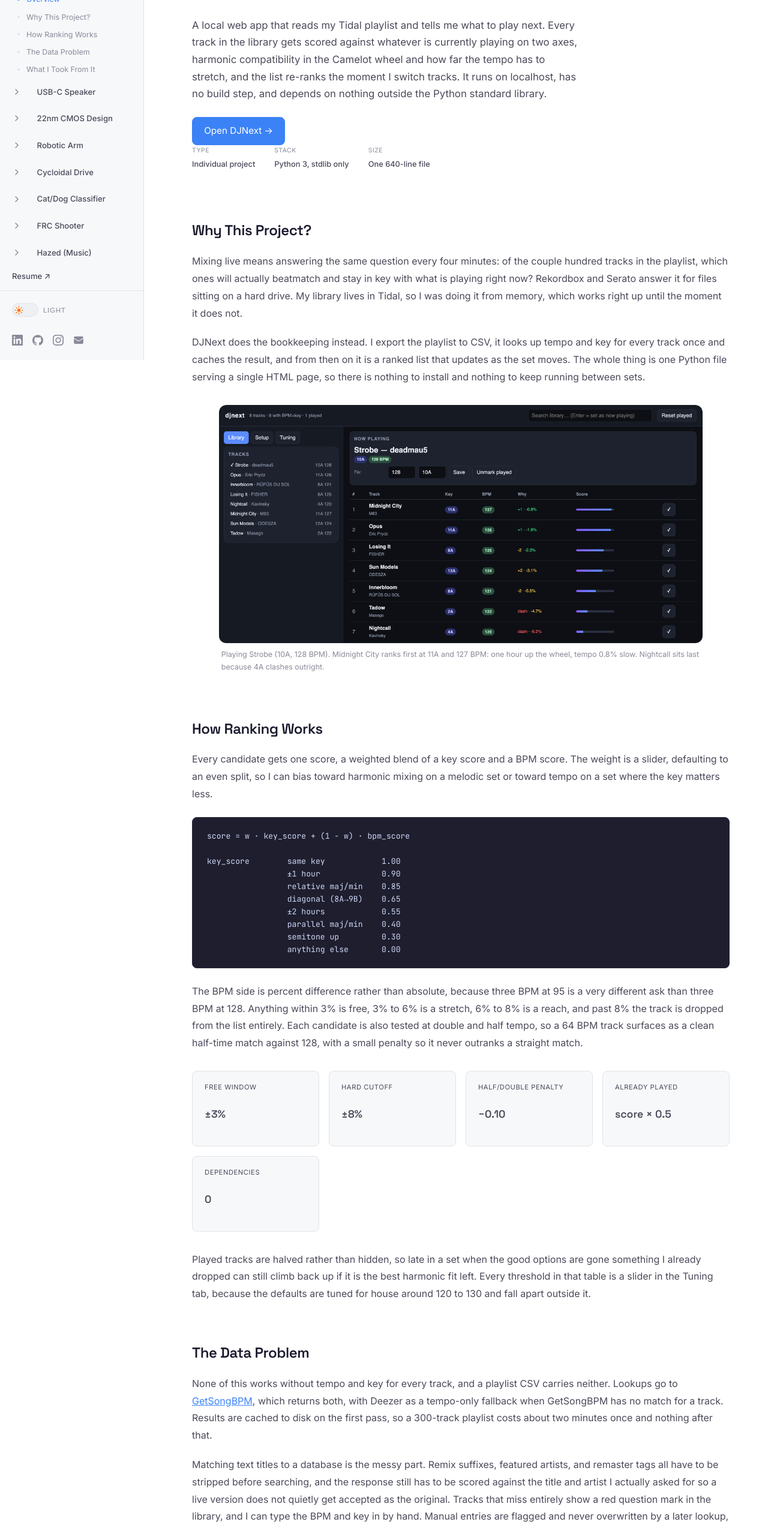
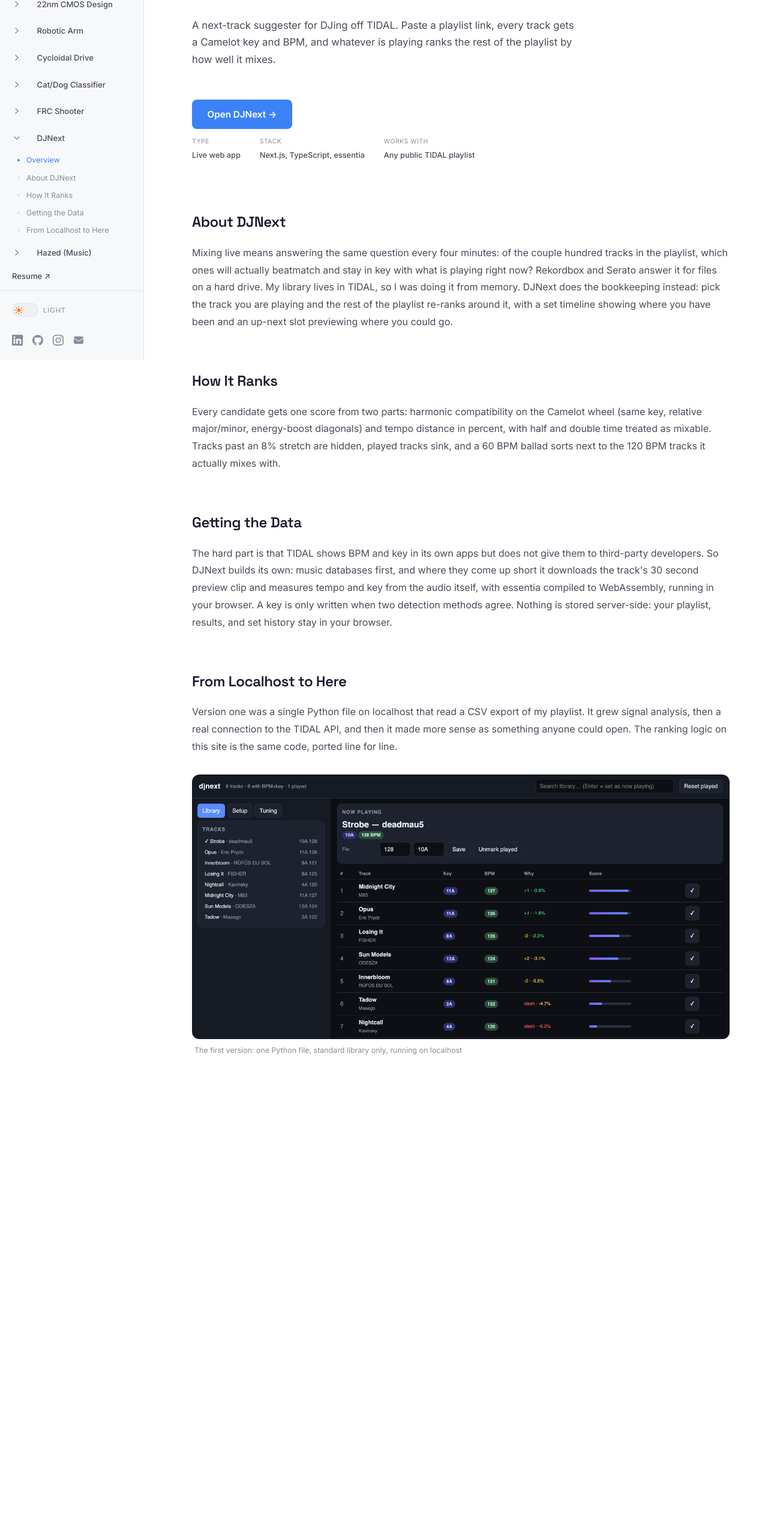
Before and after one commit to lukr21/Portfolio, a Next.js app: page /djnext in a window 1280 px wide. Shown: the part 200-2747 px from the top of the page at 60% size. After the commit the page ends 2082 px from the top, so only its background shows below. Built offline with nearby package versions, Linux system fonts and the light colour scheme.

Commit message:
Rewrite DJNext page to match Hazed weight, move DJNext beside Hazed, fix Open button

```diff
--- a/app/djnext/page.tsx
+++ b/app/djnext/page.tsx
@@ -4,12 +4,12 @@
 
 export const metadata = pageMetadata(
   "DJNext",
-  "A local web app that suggests the next track to mix from a Tidal playlist, ranking every candidate by Camelot key compatibility and BPM proximity. Python 3, standard library only.",
+  "A next-track suggester for DJing off TIDAL: paste a playlist link, every track gets a key and BPM, and the set ranks itself.",
   "/djnext",
-  "/assets/img/djnext_ui.png"
+  "/assets/img/djnext-logo.png"
 );
 
-export default function DjnextPage() {
+export default function DJNextPage() {
   return (
     <>
       {/* Project Hero */}
@@ -17,194 +17,103 @@
         <Link href="/" className="project-hero__back">
           &larr; Back to Projects
         </Link>
-        <p className="project-hero__tag">Personal project &middot; August 2026</p>
+        <p className="project-hero__tag">Personal Project &middot; August 2026</p>
         <h1 className="project-hero__title">DJNext</h1>
         <p className="project-hero__subtitle">
-          A local web app that reads my Tidal playlist and tells me what to play
-          next. Every track in the library gets scored against whatever is
-          currently playing on two axes, harmonic compatibility in the Camelot
-          wheel and how far the tempo has to stretch, and the list re-ranks the
-          moment I switch tracks. It runs on localhost, has no build step, and
-          depends on nothing outside the Python standard library.
+          A next-track suggester for DJing off TIDAL. Paste a playlist link,
+          every track gets a Camelot key and BPM, and whatever is playing ranks
+          the rest of the playlist by how well it mixes.
         </p>
-        <p style={{ marginTop: "1.25rem" }}>
-          <Link href="/djnext/app" className="djx-btn djx-btn--primary" style={{ textDecoration: "none", display: "inline-block" }}>
+        <p>
+          <Link
+            href="/djnext/app"
+            style={{
+              display: "inline-block",
+              margin: "1.75rem 0 0.75rem",
+              padding: "0.75rem 1.6rem",
+              background: "var(--blue)",
+              color: "#fff",
+              fontWeight: 600,
+              fontSize: "0.95rem",
+              borderRadius: "var(--radius-sm)",
+              textDecoration: "none",
+            }}
+          >
             Open DJNext &rarr;
           </Link>
         </p>
         <div className="project-hero__meta">
           <div className="meta-item">
             <p className="meta-item__label">Type</p>
-            <p className="meta-item__value">Individual project</p>
+            <p className="meta-item__value">Live web app</p>
           </div>
           <div className="meta-item">
             <p className="meta-item__label">Stack</p>
-            <p className="meta-item__value">Python 3, stdlib only</p>
+            <p className="meta-item__value">Next.js, TypeScript, essentia</p>
           </div>
           <div className="meta-item">
-            <p className="meta-item__label">Size</p>
-            <p className="meta-item__value">One 640-line file</p>
+            <p className="meta-item__label">Works With</p>
+            <p className="meta-item__value">Any public TIDAL playlist</p>
           </div>
         </div>
       </section>
 
       {/* Project Content */}
       <section className="project-content">
-        <ScrollReveal tag="h2" id="why-this-project">Why This Project?</ScrollReveal>
+        <ScrollReveal tag="h2" id="about-djnext">About DJNext</ScrollReveal>
         <ScrollReveal tag="p">
           Mixing live means answering the same question every four minutes: of
           the couple hundred tracks in the playlist, which ones will actually
           beatmatch and stay in key with what is playing right now? Rekordbox
-          and Serato answer it for files sitting on a hard drive. My library
-          lives in Tidal, so I was doing it from memory, which works right up
-          until the moment it does not.
+          and Serato answer it for files on a hard drive. My library lives in
+          TIDAL, so I was doing it from memory. DJNext does the bookkeeping
+          instead: pick the track you are playing and the rest of the playlist
+          re-ranks around it, with a set timeline showing where you have been
+          and an up-next slot previewing where you could go.
         </ScrollReveal>
+
+        <ScrollReveal tag="h2" id="how-it-ranks">How It Ranks</ScrollReveal>
         <ScrollReveal tag="p">
-          DJNext does the bookkeeping instead. I export the playlist to CSV,
-          it looks up tempo and key for every track once and caches the result,
-          and from then on it is a ranked list that updates as the set moves.
-          The whole thing is one Python file serving a single HTML page, so
-          there is nothing to install and nothing to keep running between sets.
+          Every candidate gets one score from two parts: harmonic compatibility
+          on the Camelot wheel (same key, relative major/minor, energy-boost
+          diagonals) and tempo distance in percent, with half and double time
+          treated as mixable. Tracks past an 8% stretch are hidden, played
+          tracks sink, and a 60 BPM ballad sorts next to the 120 BPM tracks it
+          actually mixes with.
+        </ScrollReveal>
+
+        <ScrollReveal tag="h2" id="getting-the-data">Getting the Data</ScrollReveal>
+        <ScrollReveal tag="p">
+          The hard part is that TIDAL shows BPM and key in its own apps but does
+          not give them to third-party developers. So DJNext builds its own:
+          music databases first, and where they come up short it downloads the
+          track&apos;s 30 second preview clip and measures tempo and key from
+          the audio itself, with essentia compiled to WebAssembly, running in
+          your browser. A key is only written when two detection methods agree.
+          Nothing is stored server-side: your playlist, results, and set history
+          stay in your browser.
+        </ScrollReveal>
+
+        <ScrollReveal tag="h2" id="from-localhost">From Localhost to Here</ScrollReveal>
+        <ScrollReveal tag="p">
+          Version one was a single Python file on localhost that read a CSV
+          export of my playlist. It grew signal analysis, then a real connection
+          to the TIDAL API, and then it made more sense as something anyone
+          could open. The ranking logic on this site is the same code, ported
+          line for line.
         </ScrollReveal>
 
         <ScrollReveal>
-          <div className="media-block media-block--full-width">
+          <div className="media-block">
             <img
               src="/assets/img/djnext_ui.png"
-              alt="DJNext interface showing Strobe by deadmau5 as the current track, with seven candidates ranked below by key and BPM"
+              alt="The first localhost version of DJNext, showing ranked suggestions for a playing track"
             />
             <div className="media-block__caption">
-              Playing Strobe (10A, 128 BPM). Midnight City ranks first at 11A
-              and 127 BPM: one hour up the wheel, tempo 0.8% slow. Nightcall
-              sits last because 4A clashes outright.
+              The first version: one Python file, standard library only, running
+              on localhost
             </div>
           </div>
-        </ScrollReveal>
-
-        <ScrollReveal tag="h2" id="how-ranking-works">How Ranking Works</ScrollReveal>
-        <ScrollReveal tag="p">
-          Every candidate gets one score, a weighted blend of a key score and a
-          BPM score. The weight is a slider, defaulting to an even split, so I
-          can bias toward harmonic mixing on a melodic set or toward tempo on a
-          set where the key matters less.
-        </ScrollReveal>
-
-        <ScrollReveal>
-          <div className="code-block">
-            <code>
-              {`score = w · key_score + (1 − w) · bpm_score
-
-key_score        same key            1.00
-                 ±1 hour             0.90
-                 relative maj/min    0.85
-                 diagonal (8A→9B)    0.65
-                 ±2 hours            0.55
-                 parallel maj/min    0.40
-                 semitone up         0.30
-                 anything else       0.00`}
-            </code>
-          </div>
-        </ScrollReveal>
-
-        <ScrollReveal tag="p">
-          The BPM side is percent difference rather than absolute, because three
-          BPM at 95 is a very different ask than three BPM at 128. Anything
-          within 3% is free, 3% to 6% is a stretch, 6% to 8% is a reach, and
-          past 8% the track is dropped from the list entirely. Each candidate is
-          also tested at double and half tempo, so a 64 BPM track surfaces as a
-          clean half-time match against 128, with a small penalty so it never
-          outranks a straight match.
-        </ScrollReveal>
-
-        <ScrollReveal>
-          <div className="specs-grid">
-            <div className="spec-card">
-              <p className="spec-card__label">Free window</p>
-              <p className="spec-card__value spec-card__value--green">±3%</p>
-            </div>
-            <div className="spec-card">
-              <p className="spec-card__label">Hard cutoff</p>
-              <p className="spec-card__value spec-card__value--orange">±8%</p>
-            </div>
-            <div className="spec-card">
-              <p className="spec-card__label">Half/double penalty</p>
-              <p className="spec-card__value">&minus;0.10</p>
-            </div>
-            <div className="spec-card">
-              <p className="spec-card__label">Already played</p>
-              <p className="spec-card__value">score &times; 0.5</p>
-            </div>
-            <div className="spec-card">
-              <p className="spec-card__label">Dependencies</p>
-              <p className="spec-card__value spec-card__value--blue">0</p>
-            </div>
-          </div>
-        </ScrollReveal>
-
-        <ScrollReveal tag="p">
-          Played tracks are halved rather than hidden, so late in a set when the
-          good options are gone something I already dropped can still climb back
-          up if it is the best harmonic fit left. Every threshold in that table
-          is a slider in the Tuning tab, because the defaults are tuned for
-          house around 120 to 130 and fall apart outside it.
-        </ScrollReveal>
-
-        <ScrollReveal tag="h2" id="the-data-problem">The Data Problem</ScrollReveal>
-        <ScrollReveal tag="p">
-          None of this works without tempo and key for every track, and a
-          playlist CSV carries neither. Lookups go to{" "}
-          <a
-            href="https://getsongbpm.com"
-            target="_blank"
-            rel="noopener"
-            style={{ color: "var(--blue)" }}
-          >
-            GetSongBPM
-          </a>
-          , which returns both, with Deezer as a tempo-only fallback when
-          GetSongBPM has no match for a track. Results are cached to disk on the
-          first pass, so a 300-track playlist costs about two minutes once and
-          nothing after that.
-        </ScrollReveal>
-        <ScrollReveal tag="p">
-          Matching text titles to a database is the messy part. Remix suffixes,
-          featured artists, and remaster tags all have to be stripped before
-          searching, and the response still has to be scored against the title
-          and artist I actually asked for so a live version does not quietly get
-          accepted as the original. Tracks that miss entirely show a red
-          question mark in the library, and I can type the BPM and key in by
-          hand. Manual entries are flagged and never overwritten by a later
-          lookup, which matters because my own ears beat the database on the
-          handful of tracks it gets wrong.
-        </ScrollReveal>
-
-        <ScrollReveal>
-          <div className="callout">
-            <p>
-              Tempo and key data on this project come from{" "}
-              <a
-                href="https://getsongbpm.com"
-                target="_blank"
-                rel="noopener"
-                style={{ color: "var(--blue)" }}
-              >
-                GetSongBPM.com
-              </a>
-              , whose free API made the whole thing possible.
-            </p>
-          </div>
-        </ScrollReveal>
-
-        <ScrollReveal tag="h2" id="what-i-took-from-it">What I Took From It</ScrollReveal>
-        <ScrollReveal tag="p">
-          The interesting engineering here was not the scoring math, which is
-          fifty lines, but deciding what the tool should refuse to do. An early
-          version just sorted by score and handed me a list, and I did not trust
-          it, because a number with no reasoning behind it is not advice. Every
-          row now shows why it ranks where it does, the key move and the tempo
-          delta, and I can overrule any of it. Ranking suggestions instead of
-          picking one, and showing the reasoning instead of just the result, is
-          what turned it from a toy into something I actually open mid-set.
         </ScrollReveal>
       </section>
     </>
--- a/components/Sidebar.tsx
+++ b/components/Sidebar.tsx
@@ -68,17 +68,6 @@
 }
 
 const folders: FolderItem[] = [
-  {
-    label: "DJNext",
-    path: "/djnext",
-    sections: [
-      { label: "Overview", id: "" },
-      { label: "Why This Project?", id: "why-this-project" },
-      { label: "How Ranking Works", id: "how-ranking-works" },
-      { label: "The Data Problem", id: "the-data-problem" },
-      { label: "What I Took From It", id: "what-i-took-from-it" },
-    ],
-  },
   {
     label: "USB-C Speaker",
     path: "/speaker",
@@ -163,6 +152,17 @@
       { label: "What I Built", id: "what-i-built" },
       { label: "Design Highlights", id: "design-highlights" },
       { label: "My Role", id: "my-role" },
+    ],
+  },
+  {
+    label: "DJNext",
+    path: "/djnext",
+    sections: [
+      { label: "Overview", id: "" },
+      { label: "About DJNext", id: "about-djnext" },
+      { label: "How It Ranks", id: "how-it-ranks" },
+      { label: "Getting the Data", id: "getting-the-data" },
+      { label: "From Localhost to Here", id: "from-localhost" },
     ],
   },
   {
```
Also changed, not shown: app/page.tsx (+31 -31 lines), public/assets/img/og-card.jpg (added).
